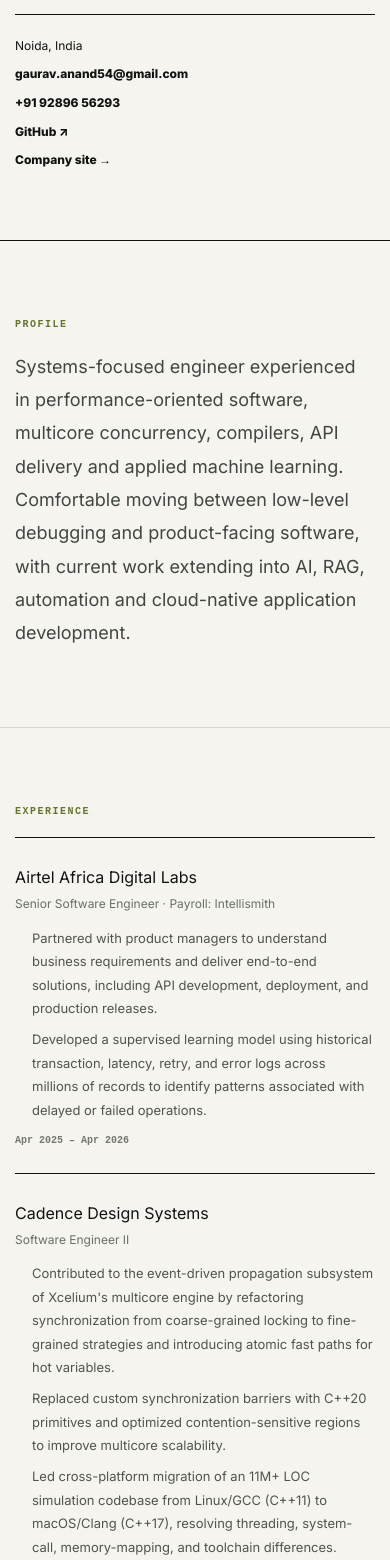
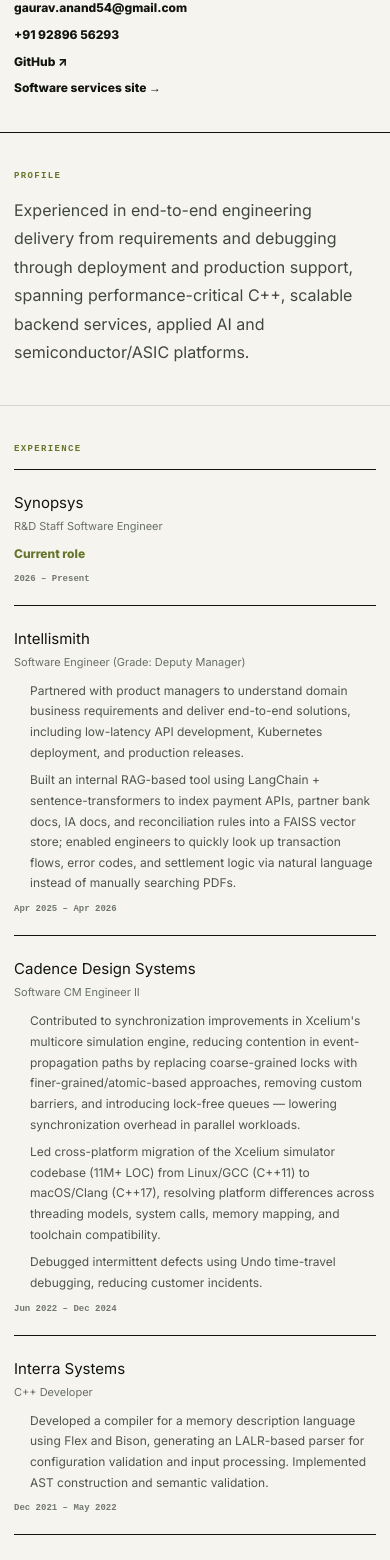
Before and after one commit to gauravanand-sudo/gaurav-portfolio, a Next.js app: page /portfolio in a window 390 px wide. Shown: the part 427-1987 px from the top of the page. Built offline with nearby package versions, Linux system fonts and the light colour scheme.

Commit message:
Update portfolio from current staff engineer resume

```diff
--- a/app/portfolio/page.tsx
+++ b/app/portfolio/page.tsx
@@ -4,31 +4,35 @@
 import Footer from '@/components/Footer'
 
 export const metadata: Metadata = {
-  title: 'Gaurav Anand — Portfolio & Resume',
-  description: 'Portfolio and resume of Gaurav Anand — software engineer focused on systems, C++, AI, cloud and performance engineering.',
+  title: 'Gaurav Anand — R&D Staff Software Engineer',
+  description: 'Portfolio and resume of Gaurav Anand — R&D Staff Software Engineer with 7+ years across C++ systems, AI/ML, backend infrastructure, semiconductor/ASIC and cloud.',
   alternates: { canonical: '/portfolio' },
 }
 
 const experience = [
   {
-    company: 'Airtel Africa Digital Labs',
-    role: 'Senior Software Engineer',
-    note: 'Payroll: Intellismith',
+    company: 'Synopsys',
+    role: 'R&D Staff Software Engineer',
+    period: '2026 – Present',
+    bullets: [] as string[],
+  },
+  {
+    company: 'Intellismith',
+    role: 'Software Engineer (Grade: Deputy Manager)',
     period: 'Apr 2025 – Apr 2026',
     bullets: [
-      'Partnered with product managers to understand business requirements and deliver end-to-end solutions, including API development, deployment, and production releases.',
-      'Developed a supervised learning model using historical transaction, latency, retry, and error logs across millions of records to identify patterns associated with delayed or failed operations.',
+      'Partnered with product managers to understand domain business requirements and deliver end-to-end solutions, including low-latency API development, Kubernetes deployment, and production releases.',
+      'Built an internal RAG-based tool using LangChain + sentence-transformers to index payment APIs, partner bank docs, IA docs, and reconciliation rules into a FAISS vector store; enabled engineers to quickly look up transaction flows, error codes, and settlement logic via natural language instead of manually searching PDFs.',
     ],
   },
   {
     company: 'Cadence Design Systems',
-    role: 'Software Engineer II',
-    period: 'Jun 2022 – Aug 2024',
+    role: 'Software CM Engineer II',
+    period: 'Jun 2022 – Dec 2024',
     bullets: [
-      "Contributed to the event-driven propagation subsystem of Xcelium's multicore engine by refactoring synchronization from coarse-grained locking to fine-grained strategies and introducing atomic fast paths for hot variables.",
-      'Replaced custom synchronization barriers with C++20 primitives and optimized contention-sensitive regions to improve multicore scalability.',
-      'Led cross-platform migration of an 11M+ LOC simulation codebase from Linux/GCC (C++11) to macOS/Clang (C++17), resolving threading, system-call, memory-mapping, and toolchain differences.',
-      'Debugged intermittent concurrency defects using Undo time-travel debugging and mentored junior engineers on concurrency-aware development practices.',
+      "Contributed to synchronization improvements in Xcelium's multicore simulation engine, reducing contention in event-propagation paths by replacing coarse-grained locks with finer-grained/atomic-based approaches, removing custom barriers, and introducing lock-free queues — lowering synchronization overhead in parallel workloads.",
+      'Led cross-platform migration of the Xcelium simulator codebase (11M+ LOC) from Linux/GCC (C++11) to macOS/Clang (C++17), resolving platform differences across threading models, system calls, memory mapping, and toolchain compatibility.',
+      'Debugged intermittent defects using Undo time-travel debugging, reducing customer incidents.',
     ],
   },
   {
@@ -36,8 +40,7 @@
     role: 'C++ Developer',
     period: 'Dec 2021 – May 2022',
     bullets: [
-      'Developed a compiler for a memory description language using Flex and Bison, generating an LALR-based parser for configuration validation and input processing.',
-      'Implemented AST construction, semantic validation, and structured error handling for the compiler front-end.',
+      'Developed a compiler for a memory description language using Flex and Bison, generating an LALR-based parser for configuration validation and input processing. Implemented AST construction and semantic validation.',
     ],
   },
   {
@@ -45,23 +48,25 @@
     role: 'Software Engineer',
     period: 'Jan 2019 – Nov 2021',
     bullets: [
-      'Supported Design for Testability (DFT) flows for automotive radar SoCs.',
-      'Worked on serial interfacing protocols including SPI and UART for radar systems.',
+      'Worked on DFT for TI mmWave automotive radar SoCs.',
+      'Worked on mmWave SDK peripheral drivers/interfaces such as SPI and UART, supporting device communication, configuration, and low-level debugging.',
     ],
   },
 ]
 
 const skills = [
-  ['Languages & engineering', ['C++', 'Python', 'TypeScript', 'Object-Oriented Design', 'Design Patterns', 'SOLID', 'Data Structures & Algorithms', 'REST APIs', 'Microservices']],
-  ['Systems & concurrency', ['Multithreading', 'Thread Safety', 'Synchronization', 'Atomic Operations', 'Locking Strategies', 'Race Analysis', 'Memory Management']],
-  ['Performance', ['Profiling', 'Scalability', 'Tail Latency', 'Critical Path Analysis', 'Event-Driven Architecture', 'Performance Optimization']],
-  ['AI / ML', ['RAG', 'LLMs', 'OpenAI APIs', 'Hugging Face', 'PyTorch', 'Graph Neural Networks', 'Reinforcement Learning']],
-  ['Cloud & tooling', ['Docker', 'Git', 'CI/CD', 'Linux', 'AWS', 'GCP', 'Azure', 'FastAPI', 'Next.js']],
-  ['Debugging & toolchain', ['GDB', 'Undo Time-Travel Debugging', 'Valgrind', 'Sanitizers', 'Clang/GCC', 'Cross-Platform Migration']],
+  ['Languages, systems & UI', ['C++ (11/17/20)', 'Python', 'Qt', 'OOP', 'Design Patterns', 'DSA', 'Memory Management', 'Cache Awareness']],
+  ['Concurrency & performance', ['Multithreading', 'Synchronization', 'Mutexes', 'Condition Variables', 'Atomics', 'Memory Model', 'Locking Strategies', 'Race Condition Analysis', 'Lock-free Queues', 'Performance Optimization', 'p95/p99 Latency']],
+  ['Backend, distributed & cloud', ['System Design', 'REST APIs', 'Microservices', 'TCP/gRPC (basics)', 'API Gateway', 'Kafka', 'Kubernetes', 'GCP', 'PostgreSQL', 'Docker', 'Scalable Systems', 'Event-Driven Architecture']],
+  ['ASIC, embedded & verification', ['Verilog', 'RTL', 'ASIC', 'DFT', 'Digital Design', 'Verification', 'Simulation', 'mmWave', 'TI Microcontrollers', 'SPI', 'UART']],
+  ['AI/ML & accelerated compute', ['AI', 'ML', 'Computer Vision', 'RAG', 'LLMs', 'Transformers', 'PyTorch', 'Hugging Face', 'LangChain', 'sentence-transformers', 'FAISS', 'KV Caching', 'GPU', 'TPU', 'CUDA Programming', 'CUDA Kernels']],
+  ['Observability, debugging & toolchain', ['Prometheus', 'Grafana', 'Linux', 'Shell', 'Perf', 'GTest/CUnit', 'Clang/GCC', 'GDB/Undo', 'Make/CMake', 'Valgrind', 'Sanitizers', 'Cross-Platform Migration', 'Git']],
+  ['Engineering delivery', ['Requirements Scoping', 'End-to-End Delivery', 'API Integration', 'Code Review', 'Testing', 'Production Deployment', 'Troubleshooting', 'Performance Tuning']],
+  ['Mathematics', ['Calculus', 'Linear Algebra', 'Probability & Statistics']],
 ] as const
 
 const projects = [
-  ['SpecPilot RAG', 'Grounded assistant for technical manuals and engineering runbooks using retrieval, PyTorch reranking and citation-backed generation.', '/projects/specpilot-rag'],
+  ['SpecPilot RAG', 'Grounded assistant for technical manuals and engineering runbooks using retrieval, reranking and citation-backed generation.', '/projects/specpilot-rag'],
   ['Celeris', 'C++20 multicore event-driven simulation engine with pluggable synchronization strategies and browser-based performance exploration.', '/projects/celeris'],
   ['MDL Compiler', 'Compiler front-end using Flex and Bison with LALR parsing, AST construction, semantic validation and structured diagnostics.', '/projects/compiler'],
   ['Design Patterns Visual', 'Interactive explanations of classic software design patterns with animated diagrams and C++ implementations.', 'https://design-patterns-visual.vercel.app'],
@@ -77,16 +82,16 @@
             <div>
               <p className="section-eyebrow">PORTFOLIO / RESUME</p>
               <h1>Gaurav Anand</h1>
+              <p className="portfolio-role">R&D Staff Software Engineer · C++ Systems · AI/ML</p>
               <p className="lead">
-                Software engineer with 6.5+ years across systems software, EDA, telecom platforms, compilers and applied ML, with a focus on modern C++, concurrency, performance engineering and AI-enabled software.
+                7+ years of engineering experience across systems software, semiconductor/ASIC, backend infrastructure, and AI/ML. Hands-on in performance-critical C++ systems, concurrency, simulation, DFT/mmWave platforms, scalable backend services, and applied AI.
               </p>
             </div>
             <div className="portfolio-contact">
-              <span>Noida, India</span>
               <a href="mailto:gaurav.anand54@gmail.com">gaurav.anand54@gmail.com</a>
               <a href="tel:+919289656293">+91 92896 56293</a>
               <a href="https://github.com/gauravanand-sudo" target="_blank" rel="noopener noreferrer">GitHub ↗</a>
-              <a href="/" >Company site →</a>
+              <Link href="/">Software services site →</Link>
             </div>
           </div>
         </section>
@@ -95,7 +100,7 @@
           <div className="site-shell resume-grid">
             <div className="resume-label">Profile</div>
             <p className="resume-summary">
-              Systems-focused engineer experienced in performance-oriented software, multicore concurrency, compilers, API delivery and applied machine learning. Comfortable moving between low-level debugging and product-facing software, with current work extending into AI, RAG, automation and cloud-native application development.
+              Experienced in end-to-end engineering delivery from requirements and debugging through deployment and production support, spanning performance-critical C++, scalable backend services, applied AI and semiconductor/ASIC platforms.
             </p>
           </div>
         </section>
@@ -108,9 +113,11 @@
                 <article className="resume-row" key={job.company}>
                   <div>
                     <h3>{job.company}</h3>
-                    <p className="role">{job.role}{job.note ? ` · ${job.note}` : ''}</p>
+                    <p className="role">{job.role}</p>
                   </div>
-                  <ul>{job.bullets.map((bullet) => <li key={bullet}>{bullet}</li>)}</ul>
+                  <div>
+                    {job.bullets.length ? <ul>{job.bullets.map((bullet) => <li key={bullet}>{bullet}</li>)}</ul> : <p className="current-role-note">Current role</p>}
+                  </div>
                   <time>{job.period}</time>
                 </article>
               ))}
@@ -120,7 +127,21 @@
 
         <section className="portfolio-section">
           <div className="site-shell resume-grid">
-            <div className="resume-label">Selected projects</div>
+            <div className="resume-label">Core skills</div>
+            <div className="skills-groups">
+              {skills.map(([label, items]) => (
+                <div className="skill-group" key={label}>
+                  <h3>{label}</h3>
+                  <div className="skill-chips">{items.map((item) => <span key={item}>{item}</span>)}</div>
+                </div>
+              ))}
+            </div>
+          </div>
+        </section>
+
+        <section className="portfolio-section">
+          <div className="site-shell resume-grid">
+            <div className="resume-label">Projects</div>
             <div className="portfolio-projects">
               {projects.map(([title, copy, href]) => (
                 <article className="portfolio-project" key={title}>
@@ -140,24 +161,10 @@
 
         <section className="portfolio-section">
           <div className="site-shell resume-grid">
-            <div className="resume-label">Skills</div>
-            <div className="skills-groups">
-              {skills.map(([label, items]) => (
-                <div className="skill-group" key={label}>
-                  <h3>{label}</h3>
-                  <div className="skill-chips">{items.map((item) => <span key={item}>{item}</span>)}</div>
-                </div>
-              ))}
-            </div>
-          </div>
-        </section>
-
-        <section className="portfolio-section">
-          <div className="site-shell resume-grid">
             <div className="resume-label">Education</div>
             <div className="education-list">
               <div className="education-row">
-                <div><h3>IIT Patna</h3><p>M.Tech in Artificial Intelligence (Hybrid)</p></div>
+                <div><h3>IIT Patna</h3><p>M.Tech in Artificial Intelligence</p></div>
                 <time>2025 – 2027</time>
               </div>
               <div className="education-row">
--- a/app/site-content.css
+++ b/app/site-content.css
@@ -1,26 +1,24 @@
-.content-page { padding:88px 0 110px; }
-.content-hero { max-width:900px; padding:30px 0 72px; } .content-hero h1 { margin-top:20px; font-size:clamp(44px,6.5vw,78px); line-height:1; letter-spacing:-.05em; }
-.content-hero>p:last-child { margin-top:24px; max-width:760px; color:var(--muted); font-size:17px; line-height:1.85; }
-.article-index { display:grid; gap:14px; } .article-index-card { text-decoration:none; border:1px solid var(--ink); padding:28px; background:var(--paper); transition:background 150ms ease; } .article-index-card:hover { background:var(--acid-soft); }
-.article-meta { display:flex; gap:12px; align-items:center; flex-wrap:wrap; color:var(--muted); font:700 9px 'JetBrains Mono',ui-monospace,monospace; text-transform:uppercase; letter-spacing:.1em; } .article-meta span:first-child { color:#607025; }
-.article-index-card h2 { margin-top:15px; max-width:840px; font-size:28px; line-height:1.2; letter-spacing:-.03em; } .article-index-card>p { margin-top:12px; max-width:820px; color:var(--muted); line-height:1.75; } .article-index-card>strong { display:block; margin-top:18px; color:var(--ink-2); font-size:12px; }
-.editorial-note { margin-top:72px; border-top:1px solid var(--ink); padding-top:50px; max-width:850px; } .editorial-note h2 { margin-top:16px; font-size:36px; } .editorial-note>p:last-child { margin-top:16px; color:var(--muted); line-height:1.85; }
-.article-page { padding:72px 0 110px; } .article-shell { width:min(820px,calc(100% - 48px)); margin:0 auto; } .back-link { color:var(--muted); text-decoration:none; font-size:13px; }
-.article-header { padding:42px 0 50px; border-bottom:1px solid var(--ink); } .article-header h1 { margin-top:20px; font-size:clamp(40px,6.2vw,64px); line-height:1.05; letter-spacing:-.045em; } .article-header>p { margin-top:22px; color:#4f554d; font-size:17px; line-height:1.8; }
-.article-body { padding-top:48px; } .article-body section { margin-bottom:48px; } .article-body h2 { font-size:27px; letter-spacing:-.025em; margin-bottom:15px; } .article-body p { color:#4f554d; font-size:16px; line-height:1.95; margin-bottom:16px; }
-.article-body ul { margin:20px 0 0 22px; color:#4f554d; } .article-body li { padding-left:7px; margin-bottom:10px; line-height:1.75; } .article-body li::marker { color:#627226; }
-.article-cta { margin-top:64px; border:1px solid var(--ink); background:var(--acid-soft); padding:32px; } .article-cta h2 { margin-top:12px; font-size:31px; letter-spacing:-.03em; } .article-cta>p:not(.section-eyebrow) { margin-top:12px; color:#4f554d; } .article-cta .button { margin-top:24px; }
+.content-page{padding:68px 0 90px}
+.content-hero{max-width:900px;padding:24px 0 52px}.content-hero h1{margin-top:16px;font-size:clamp(42px,6vw,70px);line-height:1;letter-spacing:-.05em}.content-hero>p:last-child{margin-top:18px;max-width:760px;color:var(--muted);font-size:16px;line-height:1.75}
+.article-index{display:grid;gap:10px}.article-index-card{text-decoration:none;border:1px solid var(--ink);padding:23px;background:var(--paper);transition:background 150ms ease}.article-index-card:hover{background:var(--acid-soft)}
+.article-meta{display:flex;gap:12px;align-items:center;flex-wrap:wrap;color:var(--muted);font:700 9px 'JetBrains Mono',ui-monospace,monospace;text-transform:uppercase;letter-spacing:.1em}.article-meta span:first-child{color:#607025}
+.article-index-card h2{margin-top:12px;max-width:840px;font-size:26px;line-height:1.2;letter-spacing:-.03em}.article-index-card>p{margin-top:9px;max-width:820px;color:var(--muted);line-height:1.7}.article-index-card>strong{display:block;margin-top:14px;color:var(--ink-2);font-size:11px}
+.editorial-note{margin-top:52px;border-top:1px solid var(--ink);padding-top:35px;max-width:850px}.editorial-note h2{margin-top:12px;font-size:32px}.editorial-note>p:last-child{margin-top:12px;color:var(--muted);line-height:1.75}
+.article-page{padding:58px 0 90px}.article-shell{width:min(820px,calc(100% - 40px));margin:0 auto}.back-link{color:var(--muted);text-decoration:none;font-size:12px}
+.article-header{padding:34px 0 38px;border-bottom:1px solid var(--ink)}.article-header h1{margin-top:15px;font-size:clamp(38px,5.8vw,60px);line-height:1.05;letter-spacing:-.045em}.article-header>p{margin-top:17px;color:#4f554d;font-size:16px;line-height:1.75}
+.article-body{padding-top:38px}.article-body section{margin-bottom:38px}.article-body h2{font-size:25px;letter-spacing:-.025em;margin-bottom:12px}.article-body p{color:#4f554d;font-size:15px;line-height:1.85;margin-bottom:13px}.article-body ul{margin:16px 0 0 22px;color:#4f554d}.article-body li{padding-left:6px;margin-bottom:8px;line-height:1.7}.article-body li::marker{color:#627226}
+.article-cta{margin-top:48px;border:1px solid var(--ink);background:var(--acid-soft);padding:27px}.article-cta h2{margin-top:10px;font-size:29px;letter-spacing:-.03em}.article-cta>p:not(.section-eyebrow){margin-top:9px;color:#4f554d}.article-cta .button{margin-top:20px}
 
-.portfolio-page { padding-bottom:100px; } .portfolio-hero { padding:90px 0 70px; border-bottom:1px solid var(--ink); } .portfolio-hero-grid { display:grid; grid-template-columns:1fr 360px; gap:70px; align-items:end; }
-.portfolio-hero h1 { margin-top:18px; font-size:clamp(54px,7vw,88px); line-height:.96; letter-spacing:-.055em; } .portfolio-hero .lead { margin-top:24px; max-width:750px; color:#545a51; font-size:17px; line-height:1.8; }
-.portfolio-contact { border-left:1px solid var(--ink); padding-left:28px; display:grid; gap:10px; font-size:12px; } .portfolio-contact a { text-decoration:none; font-weight:800; }
-.portfolio-section { padding:78px 0; border-bottom:1px solid var(--line); } .resume-grid { display:grid; grid-template-columns:190px 1fr; gap:55px; }
-.resume-label { font:800 10px 'JetBrains Mono',ui-monospace,monospace; letter-spacing:.15em; text-transform:uppercase; color:#66752c; } .resume-summary { max-width:850px; font-size:18px; line-height:1.85; color:#414740; }
-.resume-list { border-top:1px solid var(--ink); } .resume-row { display:grid; grid-template-columns:250px 1fr 120px; gap:30px; padding:27px 0; border-bottom:1px solid var(--ink); }
-.resume-row h3 { font-size:16px; } .resume-row .role { margin-top:5px; color:#687068; font-size:12px; } .resume-row ul { padding-left:17px; color:#4f554d; font-size:13px; line-height:1.8; } .resume-row li+li { margin-top:8px; } .resume-row time { text-align:right; color:#72786f; font:700 10px 'JetBrains Mono',ui-monospace,monospace; }
-.skills-groups { display:grid; gap:23px; } .skill-group { display:grid; grid-template-columns:210px 1fr; gap:22px; } .skill-group h3 { font-size:12px; } .skill-chips { display:flex; flex-wrap:wrap; gap:7px; } .skill-chips span { border:1px solid #bdbfb7; background:var(--paper); padding:6px 9px; font-size:11px; }
-.education-list { border-top:1px solid var(--ink); } .education-row { display:flex; justify-content:space-between; gap:30px; padding:23px 0; border-bottom:1px solid var(--ink); } .education-row h3 { font-size:15px; } .education-row p { margin-top:5px; color:var(--muted); font-size:13px; } .education-row time { font:700 10px 'JetBrains Mono',ui-monospace,monospace; color:var(--muted); }
-.portfolio-projects { display:grid; grid-template-columns:repeat(2,1fr); border-top:1px solid var(--ink); border-left:1px solid var(--ink); } .portfolio-project { padding:24px; border-right:1px solid var(--ink); border-bottom:1px solid var(--ink); min-height:240px; } .portfolio-project h3 { font-size:22px; margin-top:40px; } .portfolio-project p { margin-top:10px; color:var(--muted); font-size:13px; line-height:1.75; } .portfolio-project a { display:inline-block; margin-top:18px; font-size:12px; font-weight:800; text-decoration:none; border-bottom:1px solid var(--ink); }
+.portfolio-page{padding-bottom:64px}.portfolio-hero{padding:64px 0 45px;border-bottom:1px solid var(--ink)}.portfolio-hero-grid{display:grid;grid-template-columns:1fr 320px;gap:55px;align-items:end}
+.portfolio-hero h1{margin-top:13px;font-size:clamp(50px,6.7vw,78px);line-height:.96;letter-spacing:-.055em}.portfolio-role{margin-top:13px;font-weight:850;font-size:14px}.portfolio-hero .lead{margin-top:14px;max-width:790px;color:#545a51;font-size:15px;line-height:1.72}
+.portfolio-contact{border-left:1px solid var(--ink);padding-left:24px;display:grid;gap:8px;font-size:12px}.portfolio-contact a{text-decoration:none;font-weight:800}
+.portfolio-section{padding:48px 0;border-bottom:1px solid var(--line)}.resume-grid{display:grid;grid-template-columns:160px 1fr;gap:42px}
+.resume-label{font:800 9px 'JetBrains Mono',ui-monospace,monospace;letter-spacing:.15em;text-transform:uppercase;color:#66752c}.resume-summary{max-width:870px;font-size:16px;line-height:1.78;color:#414740}
+.resume-list{border-top:1px solid var(--ink)}.resume-row{display:grid;grid-template-columns:230px 1fr 115px;gap:25px;padding:21px 0;border-bottom:1px solid var(--ink)}
+.resume-row h3{font-size:15px}.resume-row .role{margin-top:4px;color:#687068;font-size:11px}.resume-row ul{padding-left:16px;color:#4f554d;font-size:12px;line-height:1.72}.resume-row li+li{margin-top:7px}.resume-row time{text-align:right;color:#72786f;font:700 9px 'JetBrains Mono',ui-monospace,monospace}.current-role-note{font-size:12px;color:#66752c;font-weight:800}
+.skills-groups{display:grid;gap:17px}.skill-group{display:grid;grid-template-columns:210px 1fr;gap:20px}.skill-group h3{font-size:11px}.skill-chips{display:flex;flex-wrap:wrap;gap:6px}.skill-chips span{border:1px solid #bdbfb7;background:var(--paper);padding:5px 8px;font-size:10px}
+.education-list{border-top:1px solid var(--ink)}.education-row{display:flex;justify-content:space-between;gap:30px;padding:18px 0;border-bottom:1px solid var(--ink)}.education-row h3{font-size:14px}.education-row p{margin-top:4px;color:var(--muted);font-size:12px}.education-row time{font:700 9px 'JetBrains Mono',ui-monospace,monospace;color:var(--muted)}
+.portfolio-projects{display:grid;grid-template-columns:repeat(2,1fr);border-top:1px solid var(--ink);border-left:1px solid var(--ink)}.portfolio-project{padding:20px;border-right:1px solid var(--ink);border-bottom:1px solid var(--ink);min-height:205px}.portfolio-project h3{font-size:20px;margin-top:29px}.portfolio-project p{margin-top:8px;color:var(--muted);font-size:12px;line-height:1.7}.portfolio-project a{display:inline-block;margin-top:14px;font-size:11px;font-weight:800;text-decoration:none;border-bottom:1px solid var(--ink)}
 
-@media(max-width:980px){.hero-layout{grid-template-columns:1fr;gap:55px;padding-top:90px}.hero-system{max-width:720px;width:100%}.services-grid-v2{grid-template-columns:repeat(2,1fr)}.panel-grid{grid-template-columns:1fr;gap:55px}.panel-copy{position:static}.stack-section{grid-template-columns:1fr;gap:40px}.portfolio-hero-grid{grid-template-columns:1fr;gap:30px}.portfolio-contact{border-left:0;border-top:1px solid var(--ink);padding:22px 0 0}.resume-row{grid-template-columns:210px 1fr 95px}}
-@media(max-width:760px){.site-shell,.article-shell{width:min(100% - 30px,1180px)}.nav-inner{min-height:62px}.brand-name{display:none}.nav-link{display:none}.nav-cta{padding:8px 10px}.hero-layout{min-height:auto;padding:72px 0 46px}.hero-copy-wrap h1{font-size:clamp(49px,15vw,70px)}.hero-copy-wrap>p{font-size:16px}.hero-actions .button{width:100%}.hero-system{box-shadow:9px 9px 0 #d7d5ca;padding:16px}.system-core{height:220px}.page-section{padding:82px 0}.split-heading{grid-template-columns:1fr;gap:16px}.services-grid-v2{grid-template-columns:1fr}.service-card-v2{min-height:315px}.work-row{grid-template-columns:42px 1fr;gap:20px}.work-actions{grid-column:2;flex-direction:row;flex-wrap:wrap;padding-top:4px}.stack-cloud span{padding:9px 10px}.engagements-v2{grid-template-columns:1fr}.engagements-v2 article{min-height:240px}.insights-head{align-items:flex-start;flex-direction:column}.insight-row-v2{grid-template-columns:1fr 26px;gap:12px}.insight-row-v2>span{grid-column:1/-1}.final-cta-section{padding:80px 0}.footer-main{grid-template-columns:1fr;gap:28px}.footer-bottom{flex-direction:column;gap:7px}.resume-grid{grid-template-columns:1fr;gap:20px}.resume-row{grid-template-columns:1fr;gap:13px}.resume-row time{text-align:left}.skill-group{grid-template-columns:1fr;gap:10px}.education-row{flex-direction:column;gap:8px}.portfolio-projects{grid-template-columns:1fr}}
+@media(max-width:900px){.portfolio-hero-grid{grid-template-columns:1fr;gap:24px}.portfolio-contact{border-left:0;border-top:1px solid var(--ink);padding:17px 0 0}.resume-row{grid-template-columns:200px 1fr 90px}}
+@media(max-width:700px){.article-shell{width:min(100% - 28px,820px)}.portfolio-hero{padding:48px 0 34px}.portfolio-section{padding:38px 0}.resume-grid{grid-template-columns:1fr;gap:15px}.resume-row{grid-template-columns:1fr;gap:10px}.resume-row time{text-align:left}.skill-group{grid-template-columns:1fr;gap:8px}.education-row{flex-direction:column;gap:6px}.portfolio-projects{grid-template-columns:1fr}}
```
